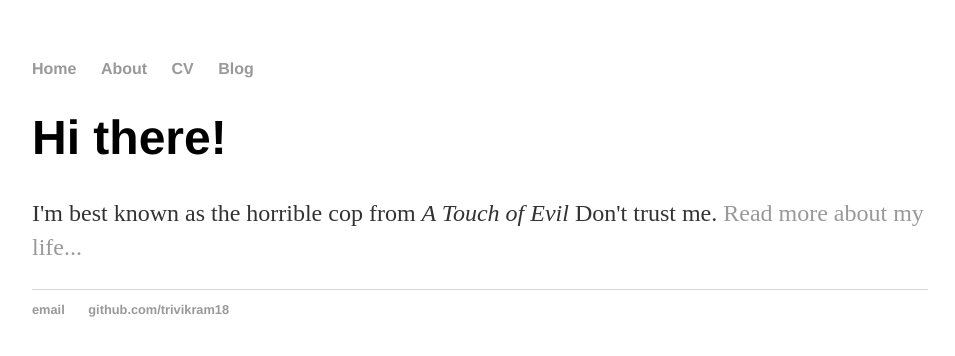
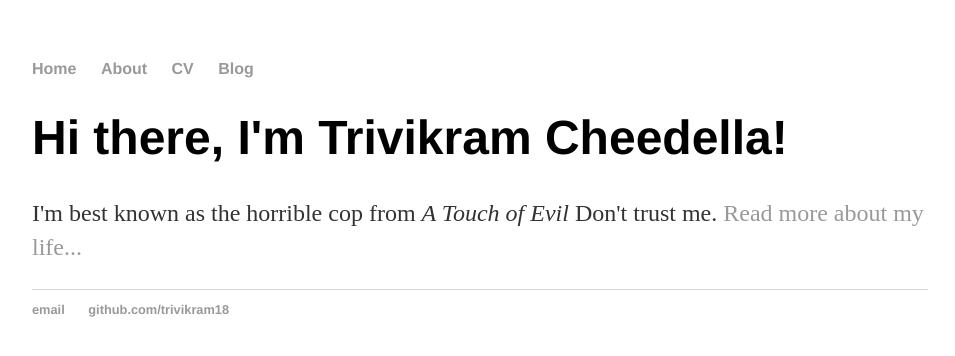
Before and after one commit to trivikram18/trivikram18.github.io, a Jekyll site: the page built from index.html, in a window 1280 px wide. Shown: the top 356 px of the page, without its empty margins (160-1115 px from the left). Built offline with Jekyll 4.4.1, drawn with Linux system fonts in a browser that asks for light colours.

Commit message:
Update index.html
changing the file so that it uses default.html

```diff
--- a/index.html
+++ b/index.html
@@ -1,30 +1,8 @@
-<!DOCTYPE html>
-<html>
-	<head>
-		<title>Trivikram Cheedella</title>
-		<!-- link to main stylesheet -->
-		<link rel="stylesheet" type="text/css" href="/css/main.css">
-	</head>
-	<body>
-		<nav>
-    		<ul>
-        		<li><a href="/">Home</a></li>
-	        	<li><a href="/about">About</a></li>
-        		<li><a href="/cv">CV</a></li>
-        		<li><a href="/blog">Blog</a></li>
-    		</ul>
-		</nav>
-		<div class="container">
-    		<div class="blurb">
-        		<h1>Hi there!</h1>
-				<p>I'm best known as the horrible cop from <em>A Touch of Evil</em> Don't trust me. <a href="/about">Read more about my life...</a></p>
-    		</div><!-- /.blurb -->
-		</div><!-- /.container -->
-		<footer>
-    		<ul>
-        		<li><a href="mailto:trivikram.18@gmail.com">email</a></li>
-        		<li><a href="https://github.com/trivikram18">github.com/trivikram18</a></li>
-			</ul>
-		</footer>
-	</body>
-</html>
+---
+layout: default
+title: Trivikram Cheedella
+---
+<div class="blurb">
+	<h1>Hi there, I'm Trivikram Cheedella!</h1>
+	<p>I'm best known as the horrible cop from <em>A Touch of Evil</em> Don't trust me. <a href="/about">Read more about my life...</a></p>
+</div><!-- /.blurb -->
```
